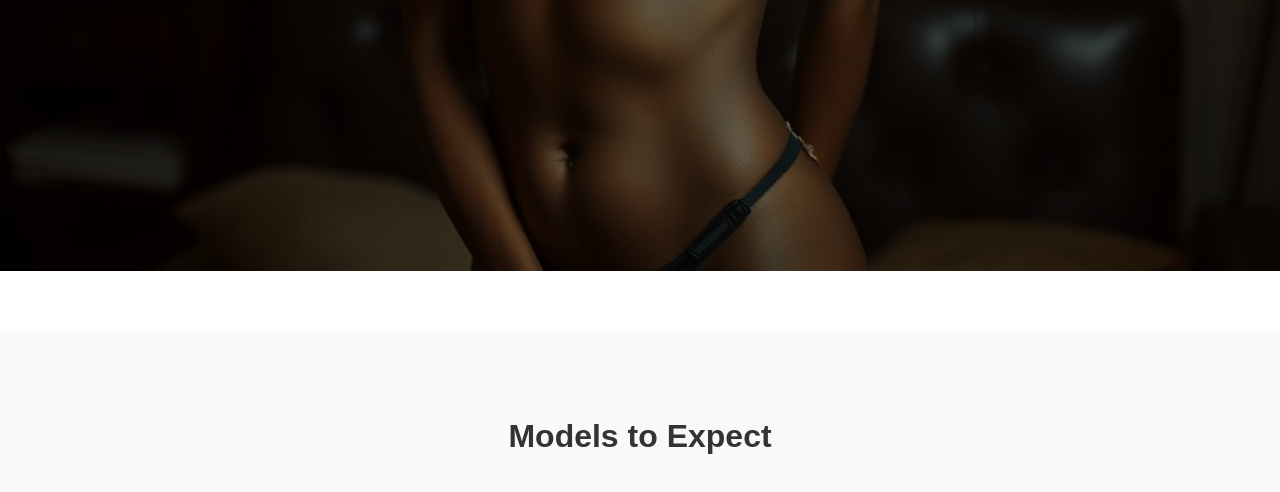
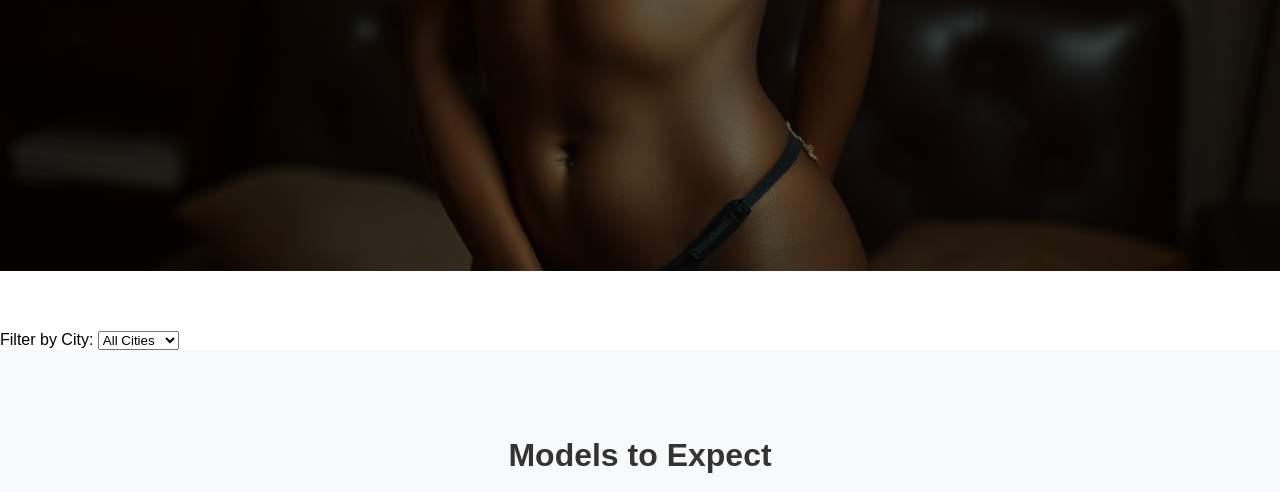
Before and after one commit to Thesurgent/Lanye-app, a plain HTML site: page index.html in a window 1280 px wide. Shown: the part 529-1021 px from the top of the page. Drawn offline with Linux system fonts and the light colour scheme.

Commit message:
Added city filter dropdown to model selection section

```diff
--- a/index.html
+++ b/index.html
@@ -16,10 +16,24 @@
         </div>
     </header>
 
+    <!-- City Filter Dropdown -->
+    <div class="filter-container">
+        <label for="cityFilter">Filter by City:</label>
+        <select id="cityFilter" onchange="filterModels()">
+            <option value="all">All Cities</option>
+            <option value="Nairobi">Nairobi</option>
+            <option value="Mombasa">Mombasa</option>
+            <option value="Kisumu">Kisumu</option>
+            <option value="Nakuru">Nakuru</option>
+            <option value="Eldoret">Eldoret</option>
+            <!-- Add more cities as needed -->
+        </select>
+    </div>
+
     <section class="models-section">
         <h2>Models to Expect</h2>
         <div class="models-grid">
-            <div class="model-card">
+            <div class="model-card" data-city="Nairobi">
                 <img src="/model1.jpg" alt="Model 1">
                 <h3>Sasha</h3>
                 <p>Nairobi • Verified</p>
@@ -27,7 +41,7 @@
                 <button>View Profile</button>
             </div>
 
-            <div class="model-card">
+            <div class="model-card" data-city="Mombasa">
                 <img src="/model2.jpg" alt="Model 2">
                 <h3>Lola</h3>
                 <p>Mombasa • New</p>
@@ -35,7 +49,7 @@
                 <button>View Profile</button>
             </div>
 
-            <div class="model-card">
+            <div class="model-card" data-city="Kisumu">
                 <img src="/model3.jpg" alt="Model 3">
                 <h3>Zari</h3>
                 <p>Kisumu • Verified</p>
@@ -65,5 +79,20 @@
     <footer>
         <p>&copy; 2025 Lanye App</p>
     </footer>
+
+    <script>
+        function filterModels() {
+            var cityFilter = document.getElementById('cityFilter').value;
+            var models = document.querySelectorAll('.model-card');
+
+            models.forEach(function(model) {
+                if (cityFilter === 'all' || model.getAttribute('data-city') === cityFilter) {
+                    model.style.display = 'block';
+                } else {
+                    model.style.display = 'none';
+                }
+            });
+        }
+    </script>
 </body>
 </html>
```
